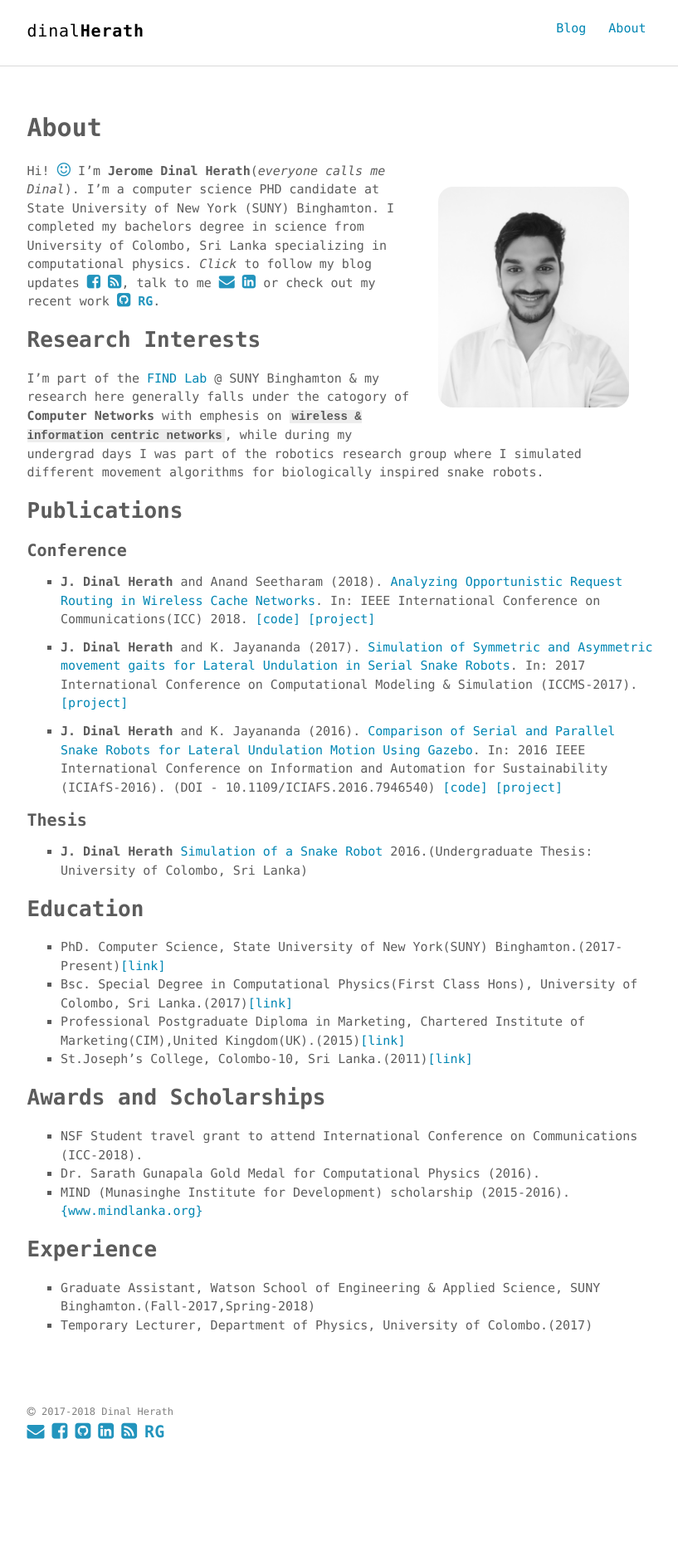
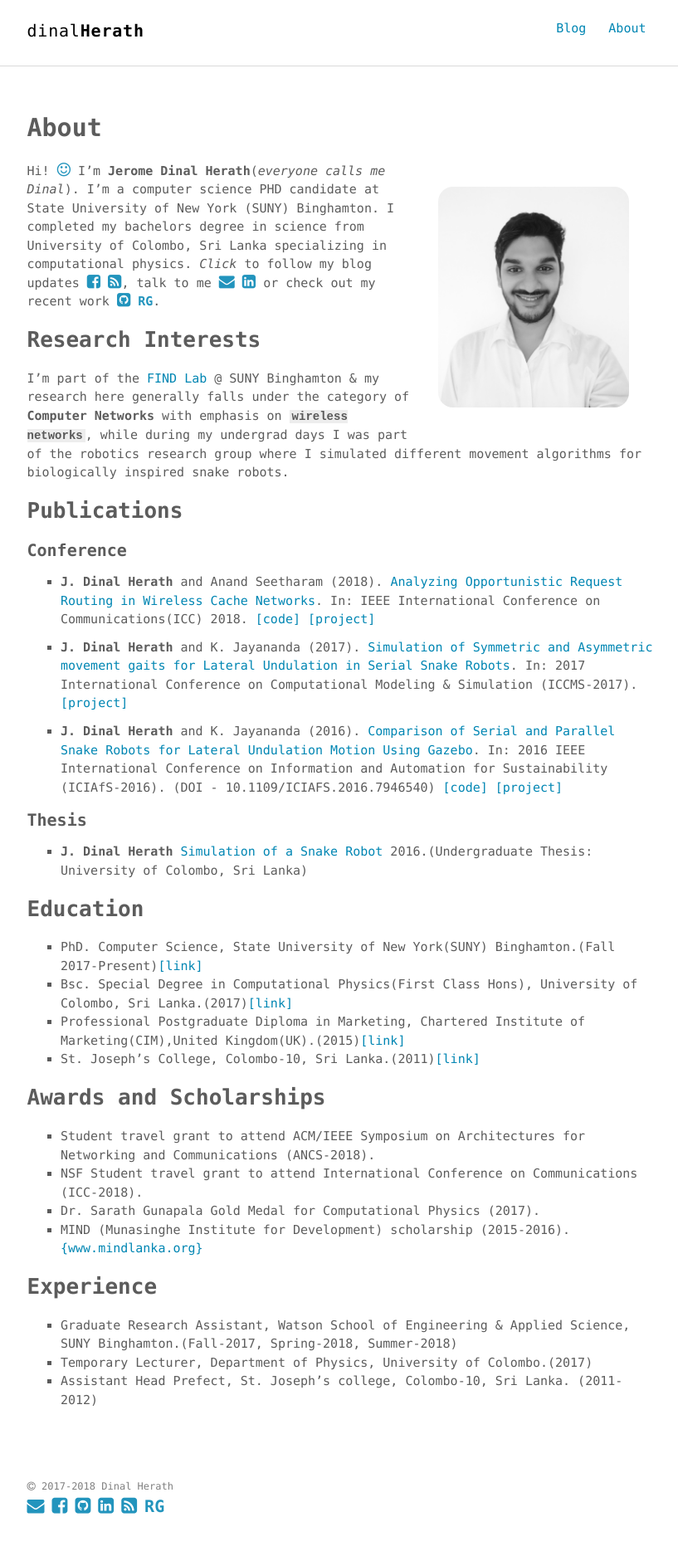
Before and after one commit to dherath/dherath.github.io, a Jekyll site: the page built from about.md, in a window 1280 px wide. Shown: the whole page at 83% size, without its empty margins (230-1047 px from the left). Built offline with Jekyll 4.4.1, drawn with Linux system fonts in a browser that asks for light colours; before the commit the page ends 1785 px from its top, so only the background shows below that.

Commit message:
updated post 9 + updated content for CV and about section

```diff
--- a/_includes/intro.html
+++ b/_includes/intro.html
@@ -1,8 +1,8 @@
 <section class="intro">
   <div class="container">
-        <img src="/assets/img/image.jpg" style="width:300px;padding:24px;border-radius:48px;" align="right">
+        <img src="/assets/img/image.jpg" style="width:250px;padding:10px;border-radius:48px;" align="right">
         <br><br><!---->
         <p class="lead"><!--<img src="https://upload.wikimedia.org/wikipedia/commons/5/57/Ayubowan.png" style="height:15px;" align="left"> --> Hi !! I'm <strong class="author-name" itemprop="name">{{ site.author.name }}</strong>,
-            <em itemprop = "greeting">{{site.author.greeting}}</em>. I'm a <strong itemprop="jobTitle">{{ site.author.job }}</strong> with a research focus in <strong class="author-name">Computer Networks</strong>, <em itemprop = "greeting">I like everything from pokemon & manga to IoT & robotics. </em>Click here for more info about my <a href="http://dinalherath.com/about/">Research</a>.</p>
+            <em itemprop = "greeting">{{site.author.greeting}}</em>. I'm a <strong itemprop="jobTitle">{{ site.author.job }}</strong> with a research focus in <strong class="author-name">Wireless Networks</strong>, <em itemprop = "greeting">I like everything from pokemon & manga to IoT & robotics.</em><!--Click here for more info about my <a href="http://dinalherath.com/about/">Research</a>--></p>
   </div>
 </section>
--- a/about.md
+++ b/about.md
@@ -20,7 +20,7 @@
 
 ## Research Interests
 
-I'm part of the [FIND Lab](https://cs.binghamton.edu/~find/){:target="blank"} @ SUNY Binghamton & my research here generally falls under the catogory of **Computer Networks** with emphesis on **`wireless & information centric networks`**, while during my undergrad days I was part of the robotics research group where I simulated different movement algorithms for biologically inspired snake robots. <!--If you're interested in my work please visit my research gate page, where I'd be happy to share my work with anyone interested.-->
+I'm part of the [FIND Lab](https://cs.binghamton.edu/~find/){:target="blank"} @ SUNY Binghamton & my research here generally falls under the category of **Computer Networks** with emphasis on **`wireless networks`**, while during my undergrad days I was part of the robotics research group where I simulated different movement algorithms for biologically inspired snake robots. <!--If you're interested in my work please visit my research gate page, where I'd be happy to share my work with anyone interested.-->
 
 ## Publications
 
@@ -38,18 +38,20 @@
 
 ## Education
 
-- PhD. Computer Science, State University of New York(SUNY) Binghamton.(2017-Present)[[link]](https://www.binghamton.edu){:target="blank"}
+- PhD. Computer Science, State University of New York(SUNY) Binghamton.(Fall 2017-Present)[[link]](https://www.binghamton.edu){:target="blank"}
 - Bsc. Special Degree in Computational Physics(First Class Hons), University of Colombo, Sri Lanka.(2017)[[link]](http://www.cmb.ac.lk){:target="blank"}
 - Professional Postgraduate Diploma in Marketing, Chartered Institute of Marketing(CIM),United Kingdom(UK).(2015)[[link]](https://www.cim.co.uk){:target="blank"}
-- St.Joseph's College, Colombo-10, Sri Lanka.(2011)[[link]](http://www.stjosephscollege.lk){:target="blank"}
+- St. Joseph's College, Colombo-10, Sri Lanka.(2011)[[link]](http://www.stjosephscollege.lk){:target="blank"}
 
 ## Awards and Scholarships
 
+- Student travel grant to attend ACM/IEEE Symposium on Architectures for Networking and Communications (ANCS-2018).
 - NSF Student travel grant to attend International Conference on Communications (ICC-2018).
-- Dr. Sarath Gunapala Gold Medal for Computational Physics (2016).
+- Dr. Sarath Gunapala Gold Medal for Computational Physics (2017).
 - MIND (Munasinghe Institute for Development) scholarship (2015-2016).[{www.mindlanka.org}](http://www.mindlanka.org/past.cfm?page=aa){:target="blank"}
 
 ## Experience
 
-- Graduate Assistant, Watson School of Engineering & Applied Science, SUNY Binghamton.(Fall-2017,Spring-2018)
+- Graduate Research Assistant, Watson School of Engineering & Applied Science, SUNY Binghamton.(Fall-2017, Spring-2018, Summer-2018)
 - Temporary Lecturer, Department of Physics, University of Colombo.(2017)
+- Assistant Head Prefect, St. Joseph's college, Colombo-10, Sri Lanka. (2011-2012)
--- a/index.html
+++ b/index.html
@@ -4,15 +4,15 @@
 ---
 
 {% include intro.html %}
-
 <section class="post-list">
   <div class="container">
+  	<h4><a href="{{site.url}}/about"><span style="background-color: #f7f7f7;color: #3885B5">[Research]</span></a> <a href="{{site.url}}/dinal_cv.pdf"><span style="background-color: #f7f7f7;color:#3885B5">[Curriculum Vitae]</span></a> </h4>
     <h3> Recent Publications </h3>
     <ul>
       <!--<li><strong>J. Dinal Herath</strong> and Anand Seetharam (2018). Analyzing Opportunistic Request Routing in Wireless Cache Networks.<span style="background-color: #e5e6e8"> <strong>`Accepted`</strong></span> to IEEE International Conference on Communications(ICC) 2018.</li>-->
       <li><strong>J. Dinal Herath</strong> and Anand Seetharam (2018). <span style="background-color: #e5e6e8"><a href="{{site.url}}/papers/2018ICC.pdf">Analyzing Opportunistic Request Routing in Wireless Cache Networks</a></span>. In: IEEE International Conference on Communications (ICC) 2018.</li>
       <li><strong>J. Dinal Herath</strong> and K. Jayananda (2017). <span style="background-color: #e5e6e8"><a href="https://www.researchgate.net/publication/317015239_Simulation_of_Symmetric_and_Asymmetric_movement_gaits_for_Lateral_Undulation_in_Serial_Snake_Robots" target="blank">Simulation of Symmetric and Asymmetric movement gaits for Lateral Undulation in Serial Snake Robots</a></span>. In: 2017 International Conference on Computational Modeling & Simulation (ICCMS-2017).</li>
-      <li><strong>J. Dinal Herath</strong> and K. Jayananda 2016). <span style="background-color: #e5e6e8"><a href="https://www.researchgate.net/publication/311716282_Comparison_of_Serial_and_Parallel_Snake_Robots_for_Lateral_Undulation_Motion_using_Gazebo" target="blank">Comparison of Serial and Parallel Snake Robots for Lateral Undulation Motion Using Gazebo</a></span>. In: 2016 IEEE International Conference on Information and Automation for Sustainability (ICIAfS-2016).</li>
+      <li><strong>J. Dinal Herath</strong> and K. Jayananda (2016). <span style="background-color: #e5e6e8"><a href="https://www.researchgate.net/publication/311716282_Comparison_of_Serial_and_Parallel_Snake_Robots_for_Lateral_Undulation_Motion_using_Gazebo" target="blank">Comparison of Serial and Parallel Snake Robots for Lateral Undulation Motion Using Gazebo</a></span>. In: 2016 IEEE International Conference on Information and Automation for Sustainability (ICIAfS-2016).</li>
     </ul>
     <h2> Recent Posts </h2>
     {% assign postCounter = 0 %}
```
Also changed, not shown: _posts/2018-01-15-Markov-Chains.md (+1 -2 lines), _posts/2018-03-23-Linked-Lists.md (+6 -7 lines), 9 other files.
